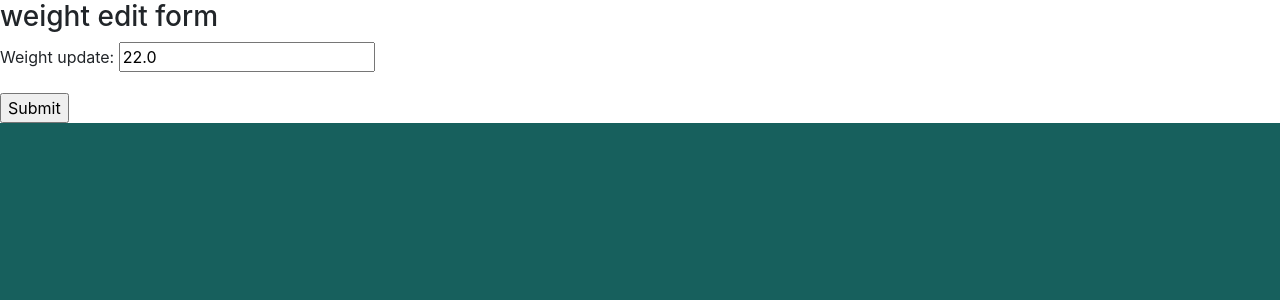
After one commit to AlPilipenko/-ffwc_project, a Django app: page /edit-update-weight/1/ in a window 1280 px wide. The commit adds this page. Shown: the top 300 px of the page. Run offline with Django 3.2, Linux system fonts and the light colour scheme; data comes from the database, SQL or seed files in the repository; some libraries are stand-ins or nearby versions.

Commit message:
added ability to add/modify weight

```diff
--- a/ffwc_app/admin.py
+++ b/ffwc_app/admin.py
@@ -1,6 +1,7 @@
 from django.contrib import admin
 
 # Register your models here.
-from . models import User_Data
+from . models import User_Data, Weight_Update
 
 admin.site.register(User_Data)
+admin.site.register(Weight_Update)
--- a/ffwc_app/models.py
+++ b/ffwc_app/models.py
@@ -14,12 +14,22 @@ class User_Data(models.Model):
     # description = models.TextField(null=True, blank=True)
     # complete = models.BooleanField(default=False)
     created = models.DateTimeField(auto_now_add=True)
-    weight_update = models.FloatField(default=0)
-
-
 
     def __str__(self):
         return self.name
 
     class Meta:
         ordering = ['created']
+
+
+class Weight_Update(models.Model):
+    user = models.ForeignKey(User_Data, on_delete=models.CASCADE,
+                                                    null=True, blank=True)
+    weight_update = models.FloatField(default=0)
+    created = models.DateTimeField(auto_now_add=True)
+
+    def __str__(self):
+        return self.user.name
+
+    class Meta:
+        ordering = ['created']
--- /dev/null
+++ b/ffwc_app/templates/ffwc_app/edit_weight_update_form.html
@@ -0,0 +1,12 @@
+{% extends 'ffwc_app/base.html' %}
+{% block content %}
+
+<h3>weight edit form</h3>
+
+<form action="" method="post">
+  {% csrf_token %}
+  {{ form.as_p }}
+  <input type="submit" value="Submit">
+</form>
+
+{% endblock %}
--- a/ffwc_app/urls.py
+++ b/ffwc_app/urls.py
@@ -1,14 +1,15 @@
 from django.urls import path
 from .views import (PersonalPage, TestDetail, InputWeight,
 ChangeUserDetails, CustomLoginView, RegisterPage, Group,
-CreateUserDetails)
+CreateUserDetails, EditWeightRecord)
 
 from django.contrib.auth.views import LogoutView
 
 urlpatterns = [
     path('account/', PersonalPage.as_view(), name='account'),
-    path('test/<int:pk>', TestDetail.as_view(), name='test'),
+    path('test/<int:pk>/', TestDetail.as_view(), name='test'),
     path('update-weight/', InputWeight.as_view(), name='update-weight'),
+    path('edit-update-weight/<int:pk>/', EditWeightRecord.as_view(), name='edit-update-weight'),
     path('update-details/<int:pk>/', ChangeUserDetails.as_view(), name='update-details'),
     path('new-details/', CreateUserDetails.as_view(), name='new-details'),
 
--- a/ffwc_app/views.py
+++ b/ffwc_app/views.py
@@ -4,7 +4,7 @@ from django.views.generic.list import ListView
 from django.views.generic.detail import DetailView
 from django.views.generic.edit import CreateView, UpdateView, FormView
 from django.urls import reverse_lazy
-from .models import User_Data
+from .models import User_Data, Weight_Update
 
 
 from django.contrib.auth.views import LoginView
@@ -27,7 +27,8 @@ class PersonalPage(ListView, LoginRequiredMixin):
         """
         context = super().get_context_data(**kwargs)
         context['user_data'] = context['user_data'].filter(user=self.request.user)
-
+        context['weight_update'] = Weight_Update.objects.all().filter(
+                                                    user=self.request.user.id)
         return context
 
 
@@ -38,26 +39,56 @@ class TestDetail(DetailView):
     template_name = 'ffwc_app/test_detail.html'
 
 
-class InputWeight(UpdateView, LoginRequiredMixin):
-    model = User_Data
-    fields = ('weight_update', )
-    # fields = '__all__'
-    success_url = reverse_lazy('group')
+class InputWeight(CreateView, LoginRequiredMixin):
+    model = Weight_Update
+    # fields = ('weight_update', )
+    fields = ['weight_update']
+    # context_object_name = 'weight'
+    context_object_name = 'weight_record'
+    success_url = reverse_lazy('account')
+
+    def form_valid(self, form):
+        """Because one model is related to other, I encountered
+        'must be an instance of other model' error.
+        """
+        form.instance.user_id = self.request.user.id
+        return super(InputWeight, self).form_valid(form)
+
+
+class EditWeightRecord(UpdateView, LoginRequiredMixin):
+    model = Weight_Update
+    # fields = ('weight_update', )
+    fields = ['weight_update']
+    # context_object_name = 'weight'
+    # context_object_name = 'weight_record'
+    template_name = 'ffwc_app/edit_weight_update_form.html'
+    success_url = reverse_lazy('account')
+
+    def form_valid(self, form):
+        form.instance.user_id = self.request.user.id
+        return super(EditWeightRecord, self).form_valid(form)
 
 
 class ChangeUserDetails(UpdateView, LoginRequiredMixin):
     model = User_Data
     # fields = ('weight_update', )
-    fields = '__all__'
+    fields = ['name', 'weight', 'goal_weight', 'height']
     success_url = reverse_lazy('account')
+
+    def form_valid(self, form):
+        form.instance.user = self.request.user
+        return super(ChangeUserDetails, self).form_valid(form)
 
 
 class CreateUserDetails(CreateView, LoginRequiredMixin):
     model = User_Data
     # fields = ('weight_update', )
-    fields = '__all__'
+    fields = ['name', 'weight', 'goal_weight', 'height']
     success_url = reverse_lazy('account')
 
+    def form_valid(self, form):
+        form.instance.user = self.request.user
+        return super(CreateUserDetails, self).form_valid(form)
 
 class Group(ListView):
     model = User_Data
```
Also changed, not shown: ffwc_app/templates/ffwc_app/personal_page.html (+21 -0 lines), ffwc_app/templates/ffwc_app/weight_update_form.html (added, +13 -0 lines), db.sqlite3, ffwc_app/migrations/0010_remove_user_data_weight_update_weight_update.py (added).
